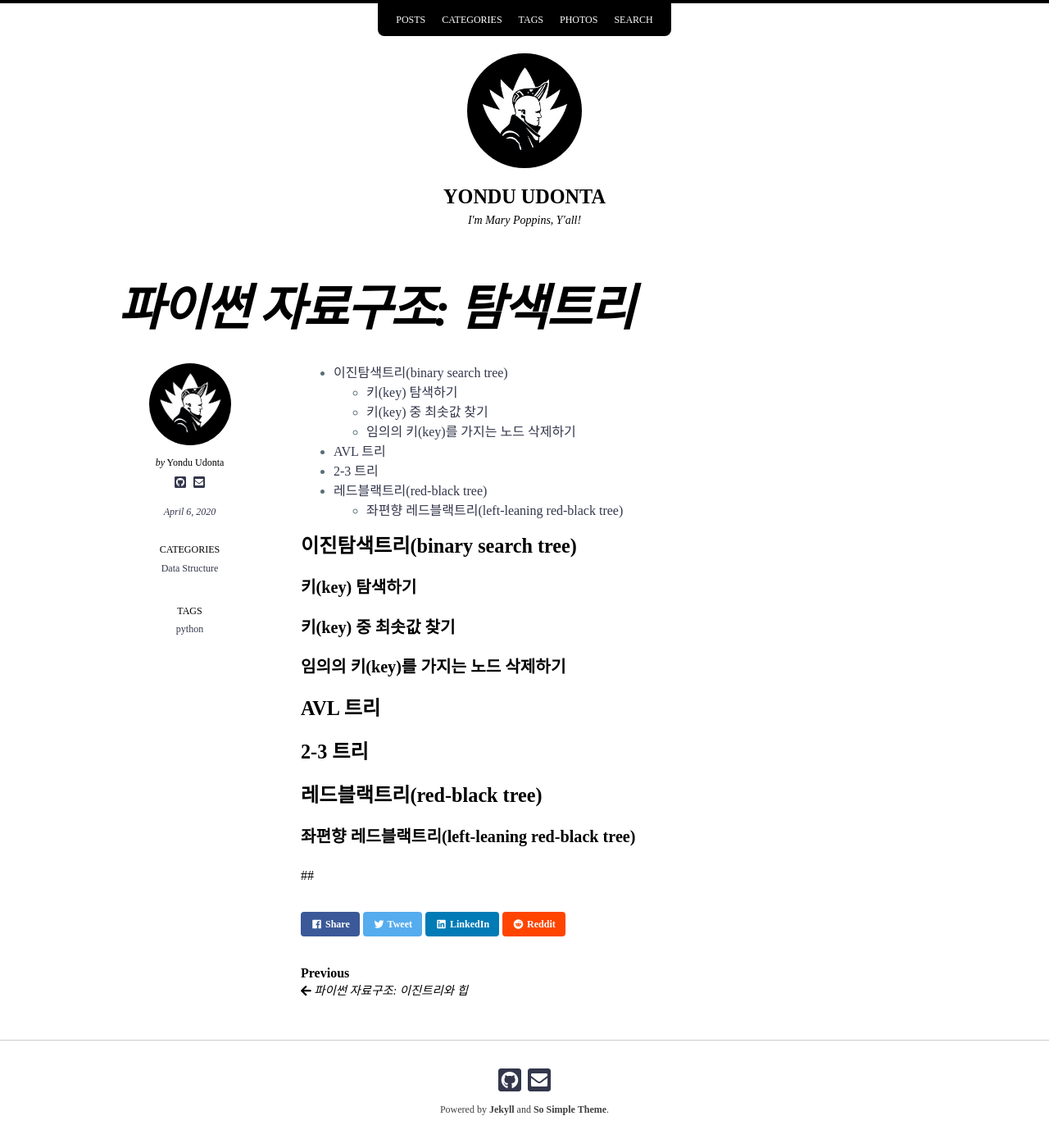
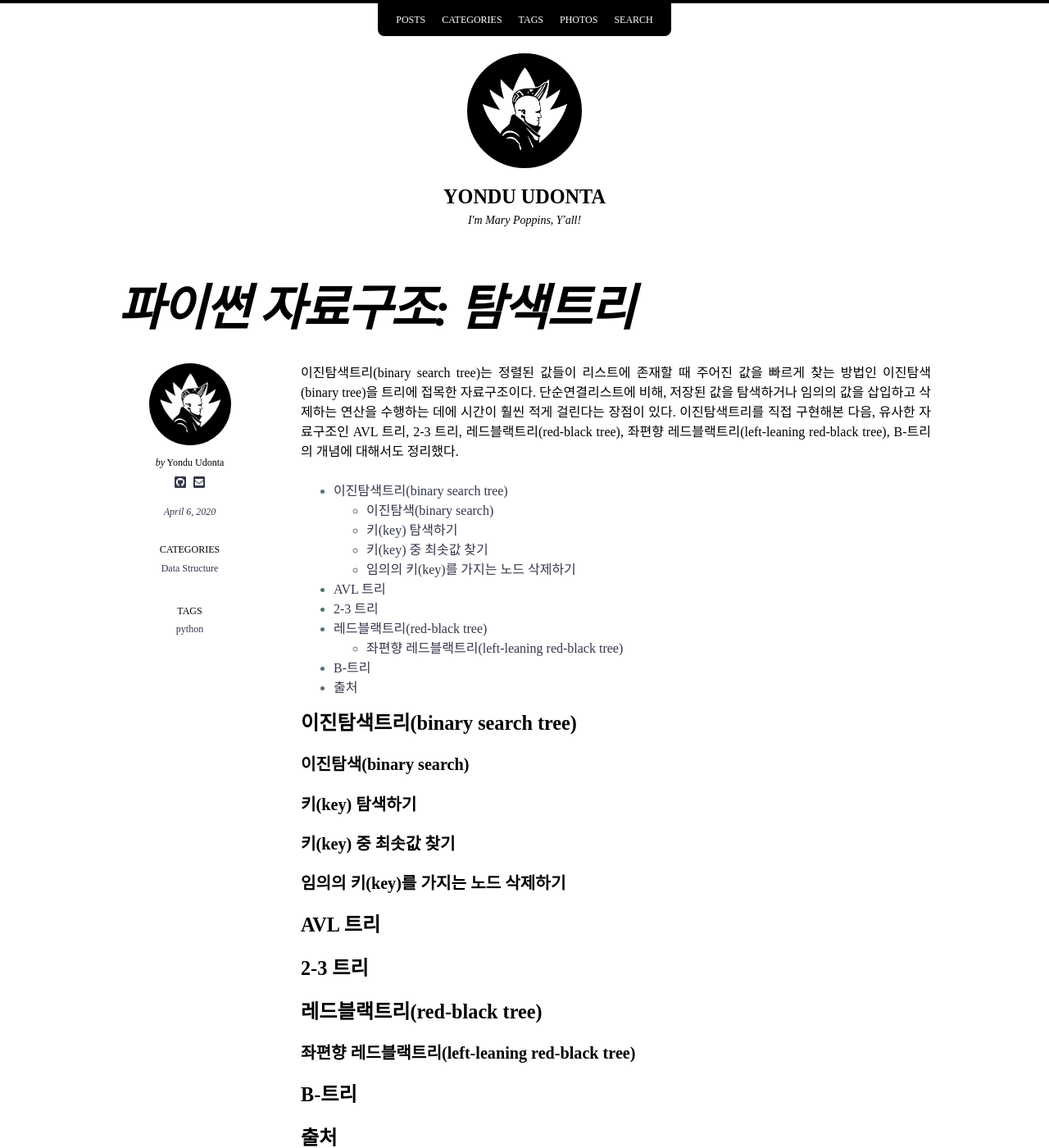
Before and after one commit to boreum0302/blog, a Jekyll site: the page built from _posts/2020-04-06-search-tree.md, in a window 1280 px wide and 1400 px high. Shown: the whole window at 82% size. Built offline with Jekyll 4.4.1, drawn with Linux system fonts in a browser that asks for light colours; nearby versions of some CDN libraries; some web fonts are replaced; some of the changed text lies outside the part shown.

Commit message:
Update 2020-04-06-search-tree.md

```diff
--- a/_posts/2020-04-06-search-tree.md
+++ b/_posts/2020-04-06-search-tree.md
@@ -6,10 +6,13 @@ tags:
   - python
 ---
 
+이진탐색트리(binary search tree)는 정렬된 값들이 리스트에 존재할 때 주어진 값을 빠르게 찾는 방법인 이진탐색(binary tree)을 트리에 접목한 자료구조이다. 단순연결리스트에 비해, 저장된 값을 탐색하거나 임의의 값을 삽입하고 삭제하는 연산을 수행하는 데에 시간이 훨씬 적게 걸린다는 장점이 있다. 이진탐색트리를 직접 구현해본 다음, 유사한 자료구조인 AVL 트리, 2-3 트리, 레드블랙트리(red-black tree), 좌편향 레드블랙트리(left-leaning red-black tree), B-트리의 개념에 대해서도 정리했다.
 - TABLE OF CONTENTS
 {:toc}
 
 ## 이진탐색트리(binary search tree)
+
+### 이진탐색(binary search)
 
 ### 키(key) 탐색하기
 
@@ -25,4 +28,7 @@ tags:
 
 ### 좌편향 레드블랙트리(left-leaning red-black tree)
 
-##
+## B-트리
+
+## 출처
+파이썬과 함께하는 자료구조의 이해 / 양성봉 지음 / 생능출판사
```
